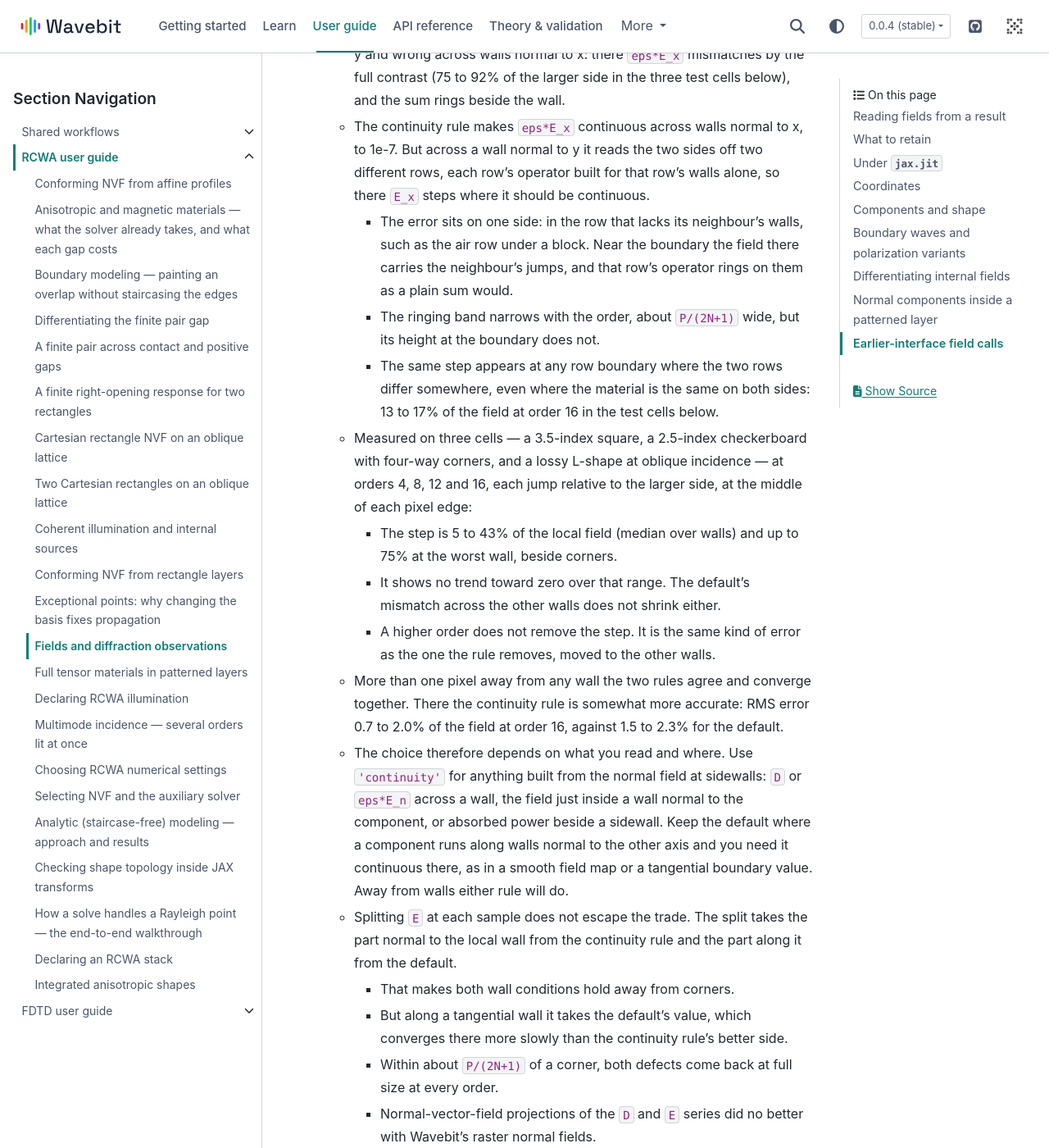
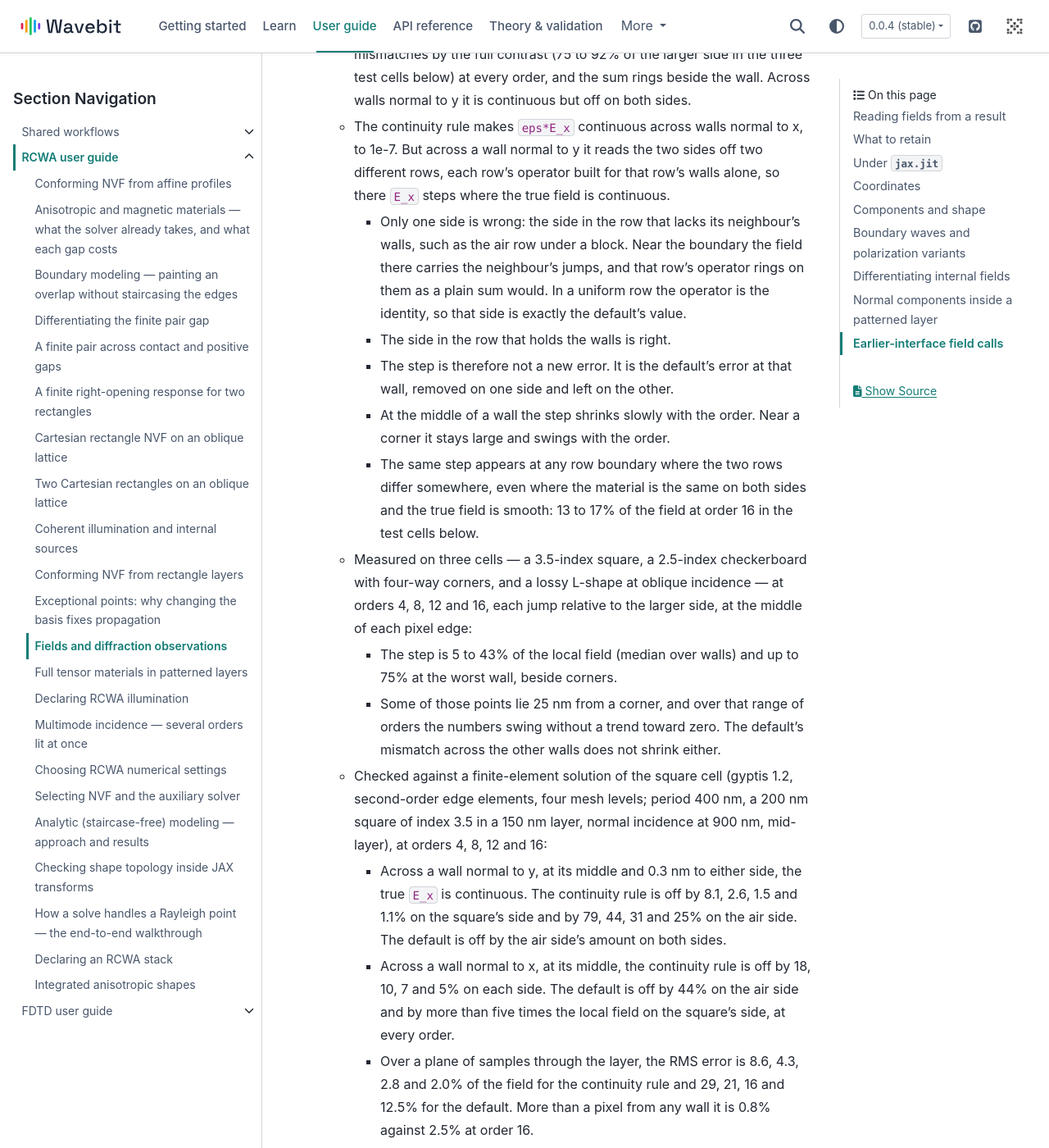
Before and after one commit to fieldalgo/wavebit, a Sphinx documentation site: the page built from docs/guide/rcwa/fields.md, in a window 1280 px wide and 1400 px high, scrolled down 6284 px. Shown: the whole window at 82% size. Built offline with Sphinx 7.4.7 and the PyData theme 0.15.4, drawn with Linux system fonts in a browser that asks for light colours; pages that are not in the unit, such as notebooks, are missing from menus; some of the changed text lies outside the part shown.

Commit message:
docs: judge the 2D continuity step against a finite-element field
A gyptis finite-element solution of the 3.5-index square (four mesh levels,
calibrated on a uniform slab only) shows the tangential step is the
default's own error at that wall, removed on one side and left on the
other: the side in the row that holds the walls is right (1.1% at order 16),
the other side is the plain sum (25%), and the default is 25% off on both.
Over the plane the continuity rule is 2.0% RMS against 12.5%.

The guide now says the 2D trade is continuity, not accuracy, on the one
cell checked; retracts "its height at the boundary does not [shrink]" for
the middle of a wall; replaces "the two rules agree" away from walls with
the measured 0.8% against 2.5%; and records the three repairs tried
(split, NVF series, frozen correction) with what each costs.

Co-Authored-By: Claude Opus 5.5 <noreply@anthropic.com>

```diff
--- a/docs/guide/rcwa/fields.md
+++ b/docs/guide/rcwa/fields.md
@@ -187,52 +187,81 @@ M. P. Jurek, J. Mod. Opt. 45, 1357 (1998)). The default, `'fourier'`, is unchang
   first, then Li's inverse rule along the raster row under the sample turns its x coefficients
   into those of `D_x`, which is summed along x and divided by `eps`. `E_y` is the same along the
   column under the sample.
-- **What it trades on a 2D cell.** Each rule is right on one kind of wall and wrong on the
-  other, and neither error goes away as the truncation grows. `E_x` meets two kinds of wall:
-  across a wall normal to x it is the normal component and must jump (`eps*E_x` is what stays
-  continuous), and across a wall normal to y it is tangential and must not jump.
-  - The default is continuous everywhere, so it is right across walls normal to y and wrong
-    across walls normal to x: there `eps*E_x` mismatches by the full contrast (75 to 92% of the
-    larger side in the three test cells below), and the sum rings beside the wall.
+- **What it trades on a 2D cell.** Continuity across one kind of wall, not accuracy, on the
+  one cell checked against an independent solver. `E_x` meets two kinds of wall: across a wall
+  normal to x it is the normal component and must jump (`eps*E_x` is what stays continuous),
+  and across a wall normal to y it is tangential and must not jump.
+  - The default is continuous everywhere. Across walls normal to x, `eps*E_x` mismatches by
+    the full contrast (75 to 92% of the larger side in the three test cells below) at every
+    order, and the sum rings beside the wall. Across walls normal to y it is continuous but
+    off on both sides.
   - The continuity rule makes `eps*E_x` continuous across walls normal to x, to 1e-7. But
     across a wall normal to y it reads the two sides off two different rows, each row's
-    operator built for that row's walls alone, so there `E_x` steps where it should be
+    operator built for that row's walls alone, so there `E_x` steps where the true field is
     continuous.
-    - The error sits on one side: in the row that lacks its neighbour's walls, such as the
-      air row under a block. Near the boundary the field there carries the neighbour's
-      jumps, and that row's operator rings on them as a plain sum would.
-    - The ringing band narrows with the order, about `P/(2N+1)` wide, but its height at the
-      boundary does not.
+    - Only one side is wrong: the side in the row that lacks its neighbour's walls, such as
+      the air row under a block. Near the boundary the field there carries the neighbour's
+      jumps, and that row's operator rings on them as a plain sum would. In a uniform row the
+      operator is the identity, so that side is exactly the default's value.
+    - The side in the row that holds the walls is right.
+    - The step is therefore not a new error. It is the default's error at that wall, removed
+      on one side and left on the other.
+    - At the middle of a wall the step shrinks slowly with the order. Near a corner it stays
+      large and swings with the order.
     - The same step appears at any row boundary where the two rows differ somewhere, even
-      where the material is the same on both sides: 13 to 17% of the field at order 16 in
-      the test cells below.
+      where the material is the same on both sides and the true field is smooth: 13 to 17%
+      of the field at order 16 in the test cells below.
   - Measured on three cells — a 3.5-index square, a 2.5-index checkerboard with four-way
     corners, and a lossy L-shape at oblique incidence — at orders 4, 8, 12 and 16, each jump
     relative to the larger side, at the middle of each pixel edge:
     - The step is 5 to 43% of the local field (median over walls) and up to 75% at the worst
       wall, beside corners.
-    - It shows no trend toward zero over that range. The default's mismatch across the other
-      walls does not shrink either.
-    - A higher order does not remove the step. It is the same kind of error as the one the
-      rule removes, moved to the other walls.
-  - More than one pixel away from any wall the two rules agree and converge together. There
-    the continuity rule is somewhat more accurate: RMS error 0.7 to 2.0% of the field at
-    order 16, against 1.5 to 2.3% for the default.
-  - The choice therefore depends on what you read and where. Use `'continuity'` for anything
-    built from the normal field at sidewalls: `D` or `eps*E_n` across a wall, the field just
-    inside a wall normal to the component, or absorbed power beside a sidewall. Keep the
-    default where a component runs along walls normal to the other axis and you need it
-    continuous there, as in a smooth field map or a tangential boundary value. Away from walls
-    either rule will do.
-  - Splitting `E` at each sample does not escape the trade. The split takes the part normal
-    to the local wall from the continuity rule and the part along it from the default.
-    - That makes both wall conditions hold away from corners.
-    - But along a tangential wall it takes the default's value, which converges there more
-      slowly than the continuity rule's better side.
-    - Within about `P/(2N+1)` of a corner, both defects come back at full size at every
-      order.
-    - Normal-vector-field projections of the `D` and `E` series did no better with Wavebit's
-      raster normal fields.
+    - Some of those points lie 25 nm from a corner, and over that range of orders the numbers
+      swing without a trend toward zero. The default's mismatch across the other walls does
+      not shrink either.
+  - Checked against a finite-element solution of the square cell (gyptis 1.2, second-order
+    edge elements, four mesh levels; period 400 nm, a 200 nm square of index 3.5 in a 150 nm
+    layer, normal incidence at 900 nm, mid-layer), at orders 4, 8, 12 and 16:
+    - Across a wall normal to y, at its middle and 0.3 nm to either side, the true `E_x` is
+      continuous. The continuity rule is off by 8.1, 2.6, 1.5 and 1.1% on the square's side
+      and by 79, 44, 31 and 25% on the air side. The default is off by the air side's amount
+      on both sides.
+    - Across a wall normal to x, at its middle, the continuity rule is off by 18, 10, 7 and 5%
+      on each side. The default is off by 44% on the air side and by more than five times the
+      local field on the square's side, at every order.
+    - Over a plane of samples through the layer, the RMS error is 8.6, 4.3, 2.8 and 2.0% of
+      the field for the continuity rule and 29, 21, 16 and 12.5% for the default. More than a
+      pixel from any wall it is 0.8% against 2.5% at order 16.
+    - The reference's own error is about 2e-4 of the field at the middle of a wall and 1e-3
+      away from walls. Within 1.5 nm of a corner it is 5 to 10% of the local field.
+  - The choice is therefore between continuity and accuracy. On the square the continuity
+    rule was as accurate as the default or better everywhere, at walls and away from them, and
+    it is the rule for anything built from the normal field at sidewalls: `D` or `eps*E_n`
+    across a wall, the field just inside a wall normal to the component, or absorbed power
+    beside a sidewall. For a tangential value at a wall normal to the other axis, read the
+    side whose row holds the walls. Keep the default only where a component must be
+    continuous along walls normal to the other axis, as in a smooth field map: it is
+    continuous there, not right. Only the one cell has been checked against an independent
+    solver.
+  - Three repairs were tried and measured against the same finite-element solution. None is
+    in Wavebit.
+    - Splitting `E` at each sample takes the part normal to the local wall from the
+      continuity rule and the part along it from the default. That makes both wall conditions
+      hold away from corners. But along a tangential wall it takes the default's value on both
+      sides, more than 20 times further from the true field than the continuity rule's right
+      side at order 16. Within about `P/(2N+1)` of a corner both defects come back at full size
+      at every order.
+    - Normal-vector-field projections of the `D` and `E` series, with Wavebit's raster normal
+      fields or with a smooth weight between the two wall directions, blur the wall value from
+      both sides. They were less accurate than the continuity rule on its right side of every
+      wall, near corners and over the plane. On a metal block both defects stayed near full
+      size.
+    - Correcting the wrong side toward the right side's wall value fixes the middle of the
+      wall: 0.6 and 1.1% from the true field at order 16 on the two sides. But it carries the
+      corner's jump along the wall's extension into the other row, where the true field is
+      smooth. 4 nm below the corner it is off by about half the local field at every order
+      from 4 to 16, where the continuity rule converges from 41 to 10%. Over the plane it is
+      less accurate than the continuity rule: 3.2% RMS against 2.0%.
   - Near a corner the field is singular, and no rule built from the truncated series has
     been found that is right there on both kinds of wall.
 - **Why use it.** It is RETICOLO's `res3` rule (`parm.res1.champ=1`): with it the RETICOLO field
```
